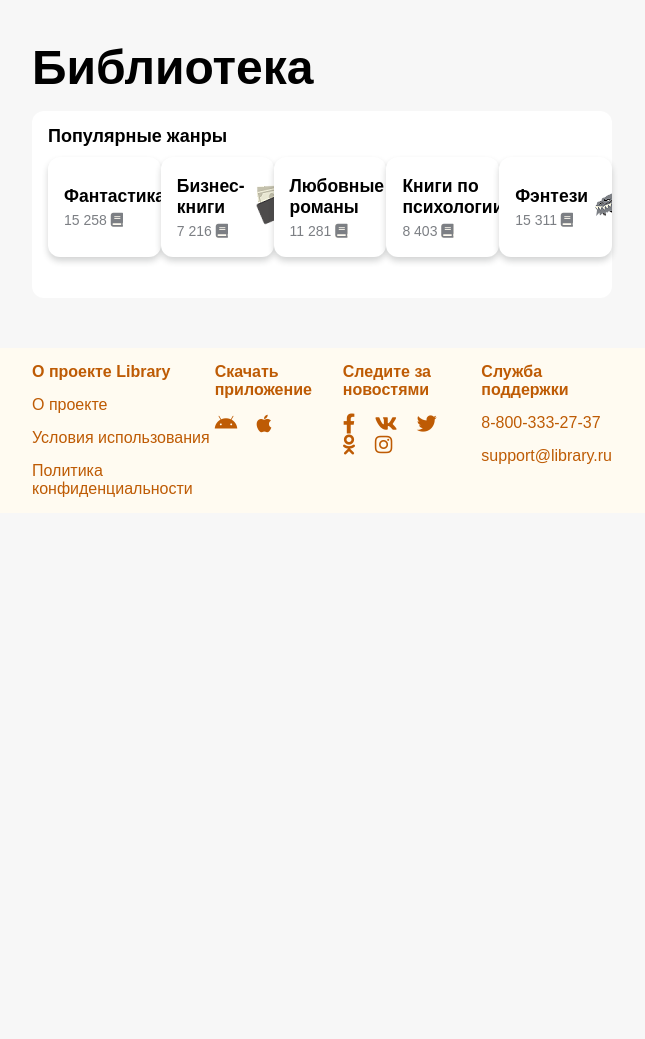
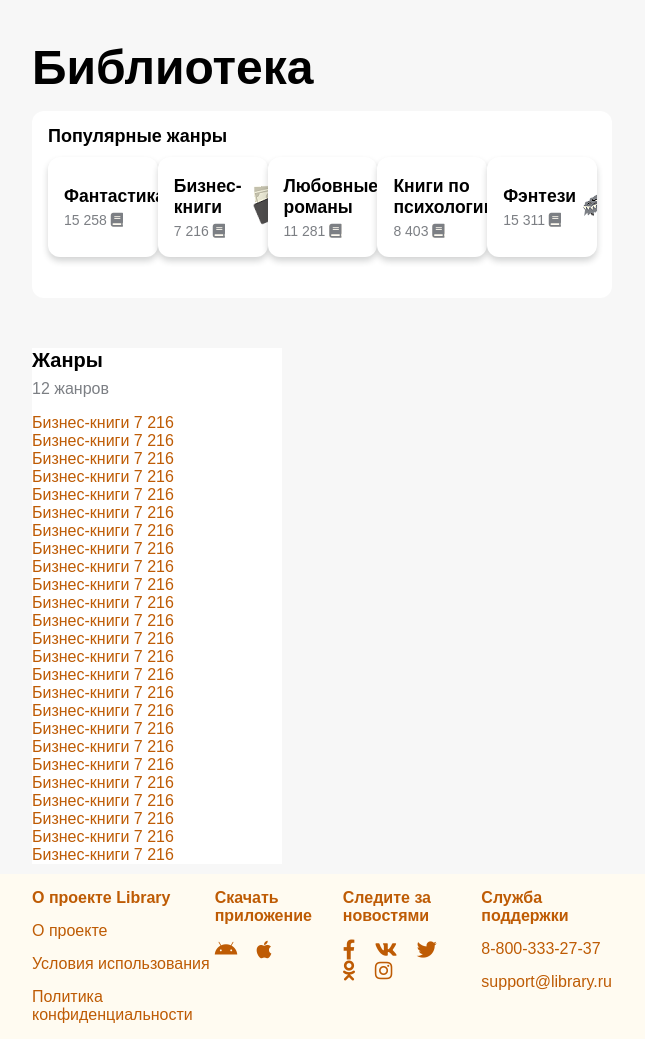
Before and after one commit to FlaxMine/Library, a PHP site: page /Lib/Library.html in a window 1280 px wide. Shown: the part 82-1121 px from the top of the page, without its empty margins (318-963 px from the left). Before the commit the page ends 579 px from the top, so only its background shows below. Run offline with PHP 8.4, Linux system fonts and the light colour scheme; some libraries are stand-ins or nearby versions.

Commit message:
Initial commit

```diff
--- a/Lib/Library.html
+++ b/Lib/Library.html
@@ -25,7 +25,7 @@
 
                     <div class="header_menu">
                         <ul class="menu_list">
-                            <a href="dashboard/dashboard.html"><li class="menu_item">Что почитать</li></a>
+                            <a href="../dashboard/dashboard.html"><li class="menu_item">Что почитать</li></a>
                             <a href="#"><li class="menu_item">Библиотека</li></a>
                             <a href="#"><li class="menu_item">Подписка</li></a>
                         </ul>
@@ -103,6 +103,174 @@
                 </div>
             </div>
         </div>
+
+        <div class="main_content container">
+            <div class="left_part">
+                <div class="Genre">Жанры</div>
+                <span class="quantity_genre">12 жанров</span>
+
+                <div class="items_genre">
+
+                    <a href="#">
+                        <div class="item_lefpart">
+                            <span>Бизнес-книги</span>
+                            <span>7 216</span>
+                        </div>
+                    </a>
+                    <a href="#">
+                        <div class="item_lefpart">
+                            <span>Бизнес-книги</span>
+                            <span>7 216</span>
+                        </div>
+                    </a>
+                    <a href="#">
+                        <div class="item_lefpart">
+                            <span>Бизнес-книги</span>
+                            <span>7 216</span>
+                        </div>
+                    </a>
+                    <a href="#">
+                        <div class="item_lefpart">
+                            <span>Бизнес-книги</span>
+                            <span>7 216</span>
+                        </div>
+                    </a>
+                    <a href="#">
+                        <div class="item_lefpart">
+                            <span>Бизнес-книги</span>
+                            <span>7 216</span>
+                        </div>
+                    </a>
+                    <a href="#">
+                        <div class="item_lefpart">
+                            <span>Бизнес-книги</span>
+                            <span>7 216</span>
+                        </div>
+                    </a>
+                    <a href="#">
+                        <div class="item_lefpart">
+                            <span>Бизнес-книги</span>
+                            <span>7 216</span>
+                        </div>
+                    </a>
+                    <a href="#">
+                        <div class="item_lefpart">
+                            <span>Бизнес-книги</span>
+                            <span>7 216</span>
+                        </div>
+                    </a>
+                    <a href="#">
+                        <div class="item_lefpart">
+                            <span>Бизнес-книги</span>
+                            <span>7 216</span>
+                        </div>
+                    </a>
+
+                    <a href="#">
+                        <div class="item_lefpart">
+                            <span>Бизнес-книги</span>
+                            <span>7 216</span>
+                        </div>
+                    </a>
+                    <a href="#">
+                        <div class="item_lefpart">
+                            <span>Бизнес-книги</span>
+                            <span>7 216</span>
+                        </div>
+                    </a>
+                    <a href="#">
+                        <div class="item_lefpart">
+                            <span>Бизнес-книги</span>
+                            <span>7 216</span>
+                        </div>
+                    </a>
+                    <a href="#">
+                        <div class="item_lefpart">
+                            <span>Бизнес-книги</span>
+                            <span>7 216</span>
+                        </div>
+                    </a>
+
+                    <a href="#">
+                        <div class="item_lefpart">
+                            <span>Бизнес-книги</span>
+                            <span>7 216</span>
+                        </div>
+                    </a>
+                    <a href="#">
+                        <div class="item_lefpart">
+                            <span>Бизнес-книги</span>
+                            <span>7 216</span>
+                        </div>
+                    </a>
+                    <a href="#">
+                        <div class="item_lefpart">
+                            <span>Бизнес-книги</span>
+                            <span>7 216</span>
+                        </div>
+                    </a>
+                    <a href="#">
+                        <div class="item_lefpart">
+                            <span>Бизнес-книги</span>
+                            <span>7 216</span>
+                        </div>
+                    </a>
+                    <a href="#">
+                        <div class="item_lefpart">
+                            <span>Бизнес-книги</span>
+                            <span>7 216</span>
+                        </div>
+                    </a>
+                    <a href="#">
+                        <div class="item_lefpart">
+                            <span>Бизнес-книги</span>
+                            <span>7 216</span>
+                        </div>
+                    </a>
+                    <a href="#">
+                        <div class="item_lefpart">
+                            <span>Бизнес-книги</span>
+                            <span>7 216</span>
+                        </div>
+                    </a>
+                    <a href="#">
+                        <div class="item_lefpart">
+                            <span>Бизнес-книги</span>
+                            <span>7 216</span>
+                        </div>
+                    </a>
+
+                    <a href="#">
+                        <div class="item_lefpart">
+                            <span>Бизнес-книги</span>
+                            <span>7 216</span>
+                        </div>
+                    </a>
+                    <a href="#">
+                        <div class="item_lefpart">
+                            <span>Бизнес-книги</span>
+                            <span>7 216</span>
+                        </div>
+                    </a>
+                    <a href="#">
+                        <div class="item_lefpart">
+                            <span>Бизнес-книги</span>
+                            <span>7 216</span>
+                        </div>
+                    </a>
+                    <a href="#">
+                        <div class="item_lefpart">
+                            <span>Бизнес-книги</span>
+                            <span>7 216</span>
+                        </div>
+                    </a>
+                </div>
+            </div>
+
+            <div class="right_part">
+
+            </div>
+        </div>
     </main>
 
     <footer>
--- a/css/main.css
+++ b/css/main.css
@@ -76,6 +76,7 @@ input{
     justify-content: space-between;
     align-items: center;
     background: #fff;
+    padding-right: 15px;
 }
 
 .GenreItems p{
@@ -263,7 +264,38 @@ input{
     margin-bottom: 15px;
 }
 
+.items_genre a{
+    text-decoration: none;
+}
 
+.items_genre span{
+    background: #fff;
+    color: #be5b04;
+}
+
+.left_part{
+    width: 250px;
+    background: #fff;
+}
+
+.quantity_genre{
+    background: #fff;
+    display: block;
+    margin-bottom: 16px;
+    color: #7c7f84
+}
+
+.Genre{
+    background: #fff;
+    padding-bottom: 8px;
+    font-size: 20px;
+    font-weight: 600;
+    line-height: 1.2;
+}
+
+.item_lefpart{
+    background: #fff;
+}
 
 /*---------------  Footer  ----------------*/
 
--- a/index.html
+++ b/index.html
@@ -58,7 +58,7 @@
 
             <ul class="menu_list_new container menu_list">
                 <li class="item">
-                    <i class="fas fa-book"></i><br>
+                    <br>
                     <span>
                         <b>181 &nbsp;000</b>
                         <br> книг
```
